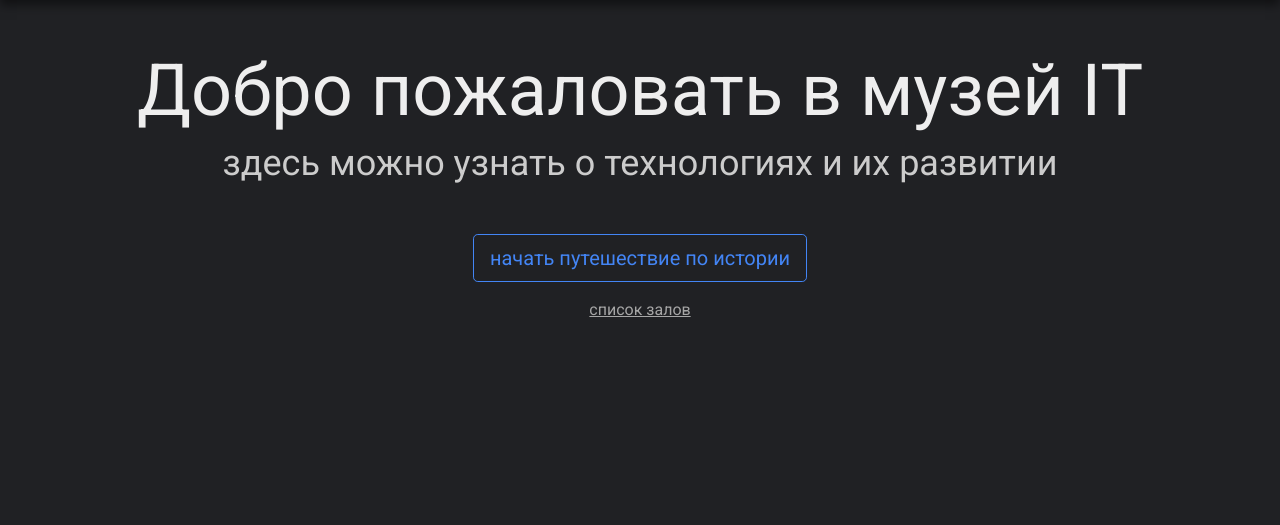
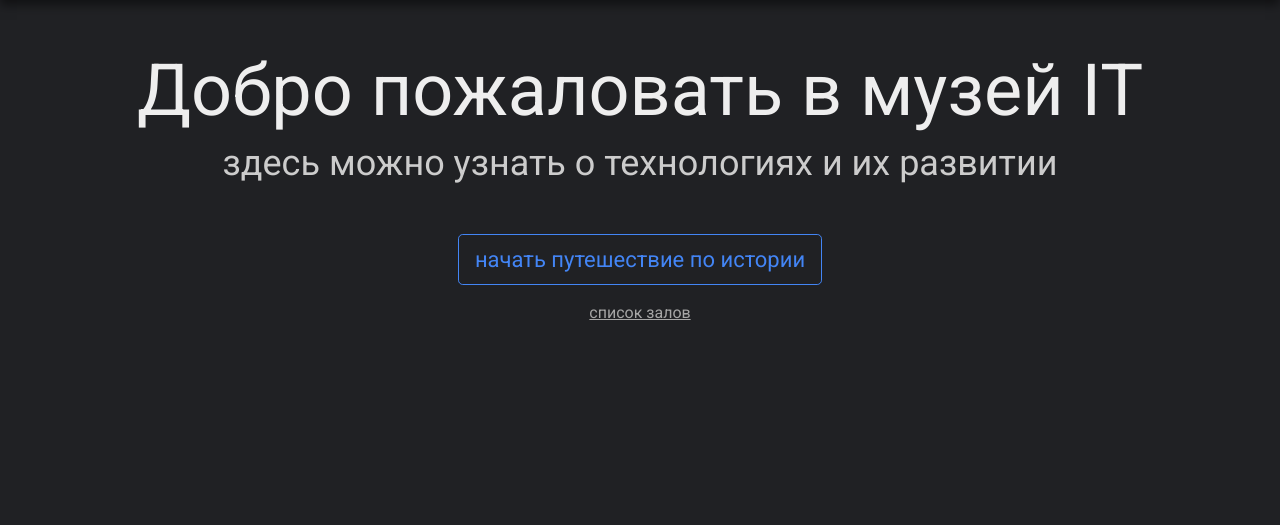
Before and after one commit to project-six/it-museum, a Django app: page / in a window 1280 px wide. Shown: the part 60-585 px from the top of the page. Run offline with Django 3.2, Linux system fonts and the light colour scheme; data comes from the database, SQL or seed files in the repository; parts of the project's set-up code (start-up, migrations or seed data) failed here and were passed over; some libraries are stand-ins or nearby versions.

Commit message:
fix syntactic error
-px

```diff
--- a/museum/static/css/style.css
+++ b/museum/static/css/style.css
@@ -113,7 +113,7 @@ body {
     background-color: transparent;
     color: #4385f5;
     border-color: #4385f5;
-    font-size: 22;
+    font-size: 22px;
 }
 
 .btn-enter:hover {
```
